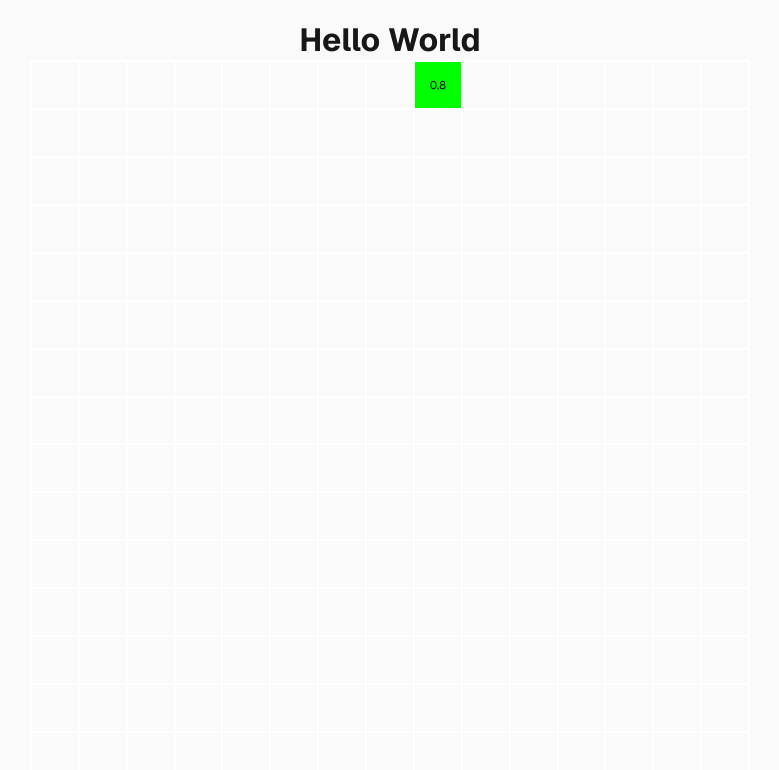
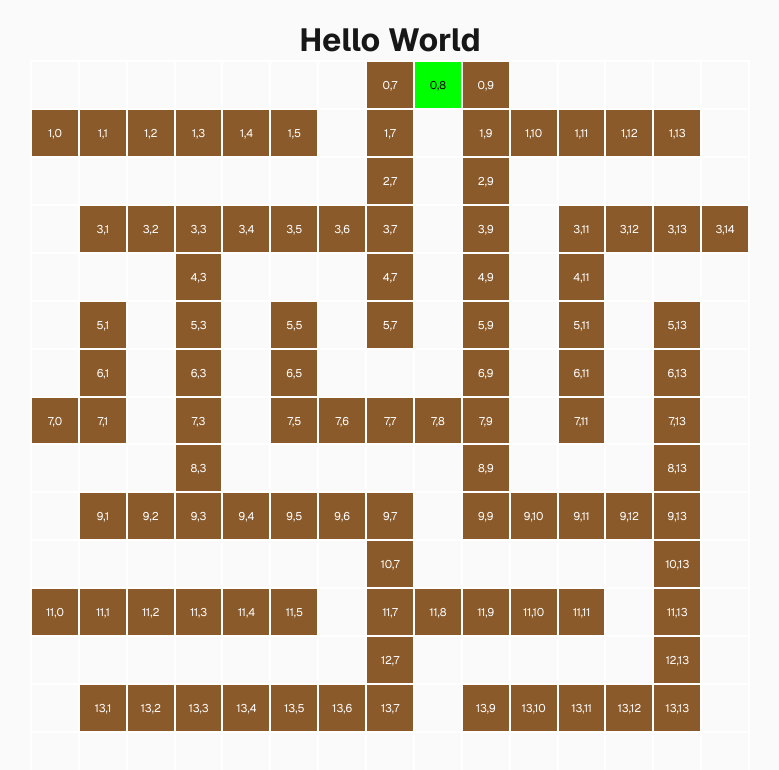
Before and after one commit to wectorek/bomb-it, a Next.js app: page / in a window 1280 px wide. Shown: the top 770 px of the page, without its empty margins (250-1029 px from the left). Built offline with nearby package versions, Linux system fonts and the light colour scheme.

Commit message:
Add maze and collisions

```diff
--- a/src/app/GameBoard.js
+++ b/src/app/GameBoard.js
@@ -2,31 +2,53 @@
 
 import { useEffect, useState } from "react";
 import styles from "./page.module.css";
+import { generateMaze, renderWall, checkCollision } from "./maze";
 
 const SIZE = 15;
+const PLAYER_START = { row: 0, col: 8 };
 
 export default function GameBoard() {
-  const [playerPosition, setPlayerPosition] = useState({ row: 0, col: 8 });
+  const [playerPosition, setPlayerPosition] = useState(PLAYER_START);
+  const [walls, setWalls] = useState([]);
+
+  useEffect(() => {
+    setWalls(generateMaze(SIZE, PLAYER_START));
+  }, []);
+
   useEffect(() => {
     const handleKeyDown = (event) => {
       setPlayerPosition((prev) => {
+        let next = prev;
         switch (event.key.toLowerCase()) {
           case "w":
-            return { ...prev, row: prev.row - 1 };
+            next = { ...prev, row: prev.row - 1 };
+            break;
           case "s":
-            return { ...prev, row: prev.row + 1 };
+            next = { ...prev, row: prev.row + 1 };
+            break;
           case "a":
-            return { ...prev, col: prev.col - 1 };
+            next = { ...prev, col: prev.col - 1 };
+            break;
           case "d":
-            return { ...prev, col: prev.col + 1 };
+            next = { ...prev, col: prev.col + 1 };
+            break;
           default:
             return prev;
         }
+
+        if (checkCollision(next, walls)) {
+          return prev;
+        }
+
+        return next;
       });
     };
 
     window.addEventListener("keydown", handleKeyDown);
-  }, []);
+    return () => {
+      window.removeEventListener("keydown", handleKeyDown);
+    };
+  }, [walls]);
 
   return (
     <table className={styles.table} style={{ "--board-size": SIZE }}>
@@ -36,9 +58,15 @@ export default function GameBoard() {
             {Array.from({ length: SIZE }, (_, col) => {
               const isPlayer =
                 row === playerPosition.row && col === playerPosition.col;
+              const isWall = renderWall(row, col, walls);
+              const cellClass = isPlayer
+                ? styles.player
+                : isWall
+                  ? styles.wall
+                  : undefined;
               return (
-                <td key={col} className={isPlayer ? styles.player : undefined}>
-                  {isPlayer ? `${row},${col}` : null}
+                <td key={col} className={cellClass}>
+                  {isPlayer || isWall ? `${row},${col}` : null}
                 </td>
               );
             })}
--- /dev/null
+++ b/src/app/maze.js
@@ -0,0 +1,66 @@
+function cellKey(row, col) {
+  return `${row},${col}`;
+}
+
+function shuffle(items) {
+  const copy = [...items];
+  for (let i = copy.length - 1; i > 0; i--) {
+    const j = Math.floor(Math.random() * (i + 1));
+    [copy[i], copy[j]] = [copy[j], copy[i]];
+  }
+  return copy;
+}
+
+export function generateMaze(size, start) {
+  const walls = new Set();
+  for (let row = 0; row < size; row++) {
+    for (let col = 0; col < size; col++) {
+      walls.add(cellKey(row, col));
+    }
+  }
+
+  const visited = new Set();
+  const steps = [
+    { row: -2, col: 0 },
+    { row: 2, col: 0 },
+    { row: 0, col: -2 },
+    { row: 0, col: 2 },
+  ];
+
+  function carve(row, col) {
+    visited.add(cellKey(row, col));
+    walls.delete(cellKey(row, col));
+
+    for (const step of shuffle(steps)) {
+      const nextRow = row + step.row;
+      const nextCol = col + step.col;
+      if (
+        nextRow < 0 ||
+        nextCol < 0 ||
+        nextRow >= size ||
+        nextCol >= size ||
+        visited.has(cellKey(nextRow, nextCol))
+      ) {
+        continue;
+      }
+
+      walls.delete(cellKey(row + step.row / 2, col + step.col / 2));
+      carve(nextRow, nextCol);
+    }
+  }
+
+  carve(start.row, start.col);
+
+  return [...walls].map((key) => {
+    const [row, col] = key.split(",").map(Number);
+    return { row, col };
+  });
+}
+
+export function renderWall(row, col, walls) {
+  return walls.some((wall) => wall.row === row && wall.col === col);
+}
+
+export function checkCollision(position, walls) {
+  return walls.some((wall) => wall.row === position.row && wall.col === position.col);
+}
--- a/src/app/page.module.css
+++ b/src/app/page.module.css
@@ -185,3 +185,13 @@ a.secondary {
   align-items: center;
   justify-content: center;
 }
+
+.wall {
+  background-color: #8b5a2b;
+  color: #ffffff;
+  width: 100%;
+  height: 100%;
+  display: flex;
+  align-items: center;
+  justify-content: center;
+}
```
